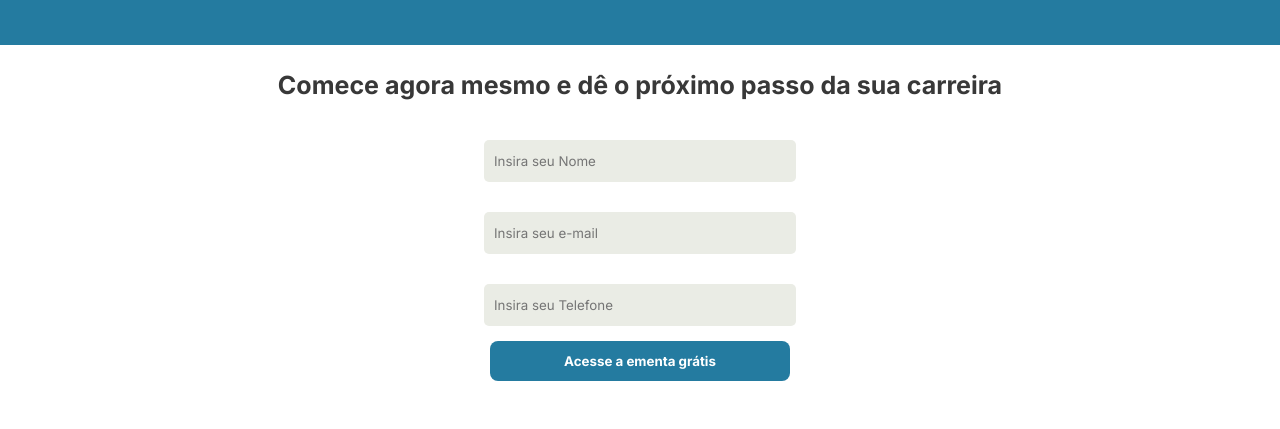
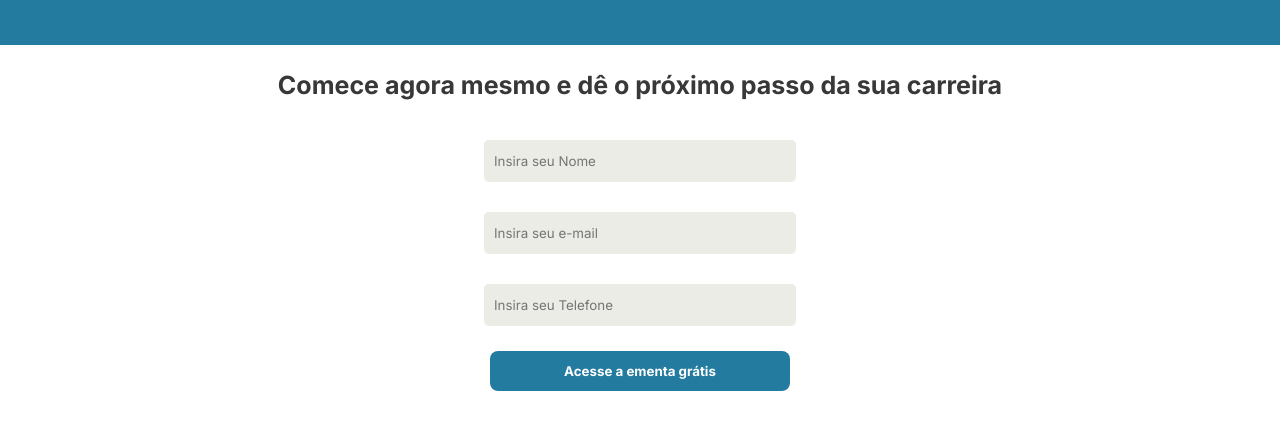
Before and after one commit to Dev-Goms/projeto-landing-page, a plain HTML site: page index.html in a window 1280 px wide. Shown: the part 1389-1818 px from the top of the page. Before the commit the page ends 1770 px from the top, so only its background shows below. Drawn offline with Linux system fonts and the light colour scheme.

Commit message:
Atualização da estilização do botão do formulário e adicionado um espaço entre ele e o final da página

```diff
--- a/style.css
+++ b/style.css
@@ -107,6 +107,7 @@
 
 #formulario {
     text-align: center;
+    padding-bottom: 100px;
 }
 
 #titulo-formulario {
@@ -126,6 +127,7 @@ input {
 }
 
 button {
+    margin-top: 10px;
     background-color: #247BA0;
     color: #FFFFFF;
     font-weight: bolder;
@@ -139,6 +141,6 @@ button:hover {
     background-color: #3094be;
     color: white;
     transform: translateY(-7px);
-    box-shadow: 0px 15px 20px #122630ad;
+    box-shadow: 0px 15px 20px #15273098;
     transition-duration: 0.5s;
 }
```
